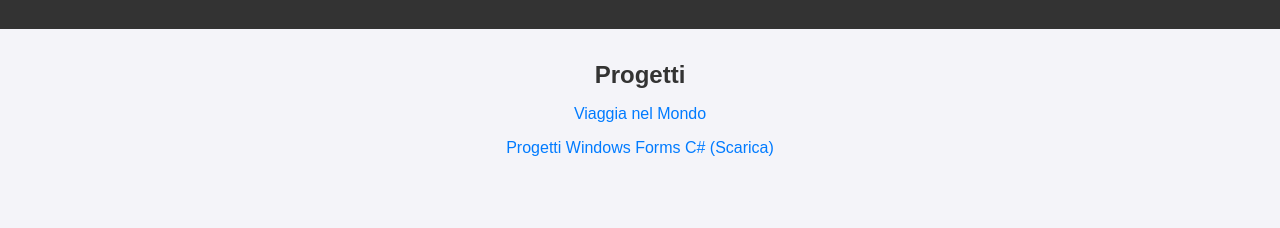
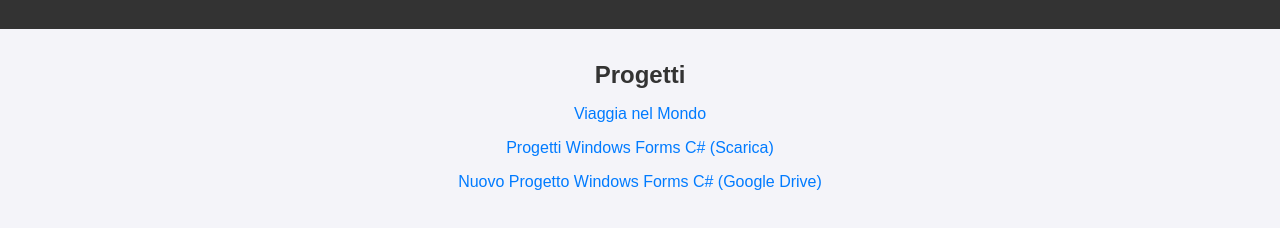
Before and after one commit to ElModou/portfolio-site, a plain HTML site: page index.html in a window 1280 px wide. Shown: the part 72-300 px from the top of the page. Drawn offline with Linux system fonts and the light colour scheme.

Commit message:
Add new project link to Google Drive
Added a new project link to Google Drive in the portfolio.

```diff
--- a/index.html
+++ b/index.html
@@ -20,6 +20,9 @@
                 <li>
                     <a href="Dexter%20resolve!%20(2).zip" download>Progetti Windows Forms C# (Scarica)</a>
                 </li>
+                <li>
+                    <a href="https://drive.google.com/drive/folders/1-tpgUhi0yHpJ0M2UQSd687BuojQvTRnh?usp=sharing" target="_blank">Nuovo Progetto Windows Forms C# (Google Drive)</a>
+                </li>
             </ul>
         </section>
     </main>
```
